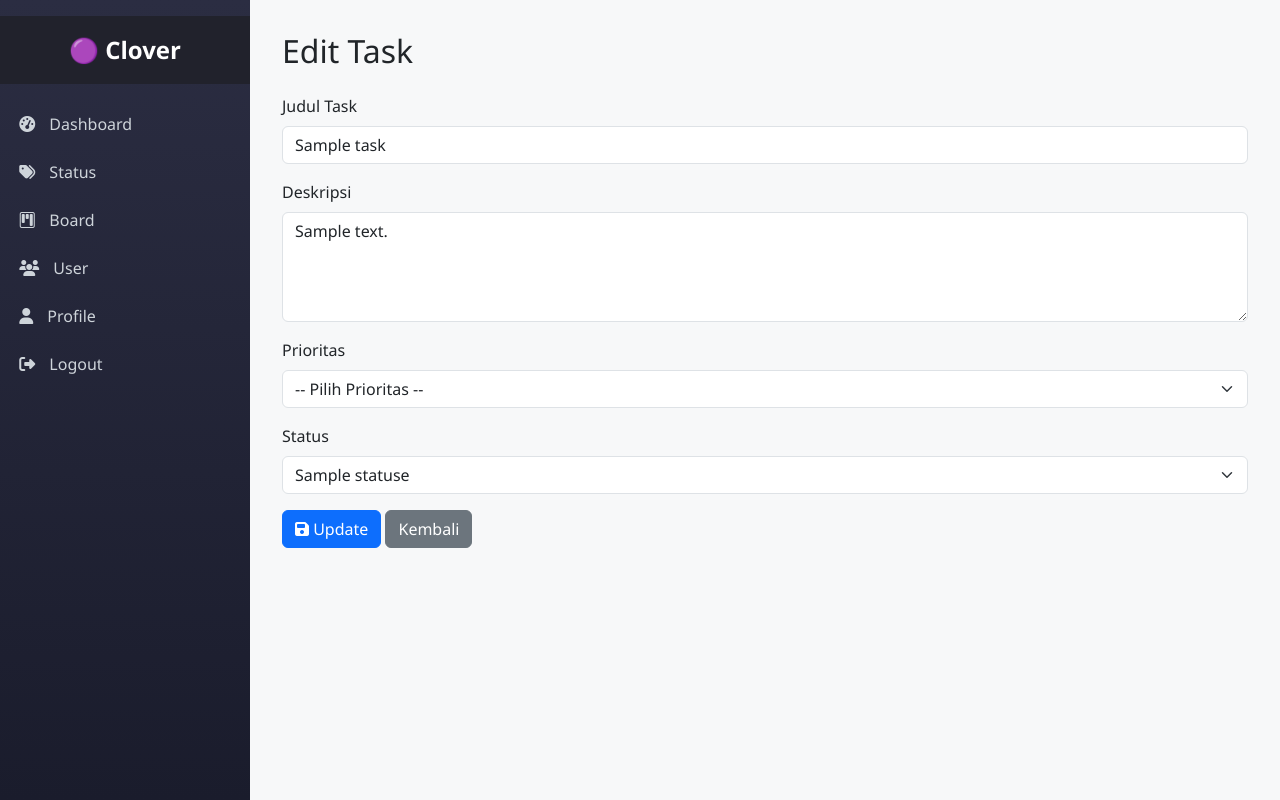
After one commit to angelinaklau/Project-Task-Management-App, a PHP site: template templates/board/task/edit.twig in a window 1280 px wide. The commit adds this page. Run offline with PHP 8.4, Linux system fonts and the light colour scheme; the template is opened without the code that fills it: most values are stand-ins (such as "Sample title", 1, 10 or a date in 2020); some libraries are stand-ins or nearby versions.

Commit message:
add : penambahan edit task

```diff
--- a/app/routes.php
+++ b/app/routes.php
@@ -44,7 +44,8 @@ return function (App $app) {
         $group->get('/boards/{id}/task/{status_id}', [BoardController::class, 'task']);
         $group->post('/boards/task', [BoardController::class, 'processTask']);
         $group->get('/tasks/{id}/delete/{task_id}', [BoardController::class, 'deleteTask']);
-
+        $group->get('/boards/task/{id}/edit', [BoardController::class, 'editTask']);
+        $group->post('/boards/task/{id}/update', [BoardController::class, 'updateTask']);
 
         // users
         $group->get('/users', [UserController::class, 'index']);
--- a/templates/board/show.twig
+++ b/templates/board/show.twig
@@ -55,7 +55,7 @@
                     </button>
                         <ul class="dropdown-menu dropdown-menu-end">
                             <li><a class="dropdown-item" href="#"><i class="fas fa-eye me-2"></i>View</a></li>
-                            <li><a class="dropdown-item" href="#"><i class="fas fa-pen me-2"></i>Edit</a></li>
+                            <li><a class="dropdown-item" href="/boards/task/{{ task.id }}/edit"><i class="fas fa-pen me-2"></i>Edit</a></li>
                             <li>
                                 <a class="dropdown-item text-danger"
                                     href="/tasks/{{ detail.id }}/delete/{{ task.id }}"
--- /dev/null
+++ b/templates/board/task/edit.twig
@@ -0,0 +1,43 @@
+{% extends 'layouts/master.twig' %}
+
+{% block title %}Edit Task{% endblock %}
+
+{% block content %}
+<h2 class="mb-4">Edit Task</h2>
+
+<form action="/boards/task/{{ task.id }}/update" method="post" autocomplete="off">
+    <div class="mb-3">
+        <label for="title" class="form-label">Judul Task</label>
+        <input type="text" class="form-control" id="title" name="title" value="{{ task.title }}" required>
+    </div>
+
+    <div class="mb-3">
+        <label for="description" class="form-label">Deskripsi</label>
+        <textarea class="form-control" id="description" name="description" rows="4">{{ task.description }}</textarea>
+    </div>
+
+    <div class="mb-3">
+        <label for="priority" class="form-label">Prioritas</label>
+        <select class="form-select" id="priority" name="priority" required>
+            <option value="">-- Pilih Prioritas --</option>
+            <option value="low" {% if task.priority == 'low' %}selected{% endif %}>🟢 Rendah</option>
+            <option value="medium" {% if task.priority == 'medium' %}selected{% endif %}>🟡 Sedang</option>
+            <option value="high" {% if task.priority == 'high' %}selected{% endif %}>🔴 Tinggi</option>
+        </select>
+    </div>
+
+    <div class="mb-3">
+        <label for="status_id" class="form-label">Status</label>
+        <select class="form-select" id="status_id" name="status_id" required>
+            {% for status in statuses %}
+                <option value="{{ status.id }}" {% if status.id == task.status_id %}selected{% endif %}>{{ status.name }}</option>
+            {% endfor %}
+        </select>
+    </div>
+
+    <input type="hidden" name="board_id" value="{{ board.id }}">
+
+    <button type="submit" class="btn btn-primary"><i class="fas fa-save"></i> Update</button>
+    <a href="/boards/{{ board.id }}" class="btn btn-secondary">Kembali</a>
+</form>
+{% endblock %}
```
Also changed, not shown: src/Application/Controllers/BoardController.php (+43 -0 lines).
